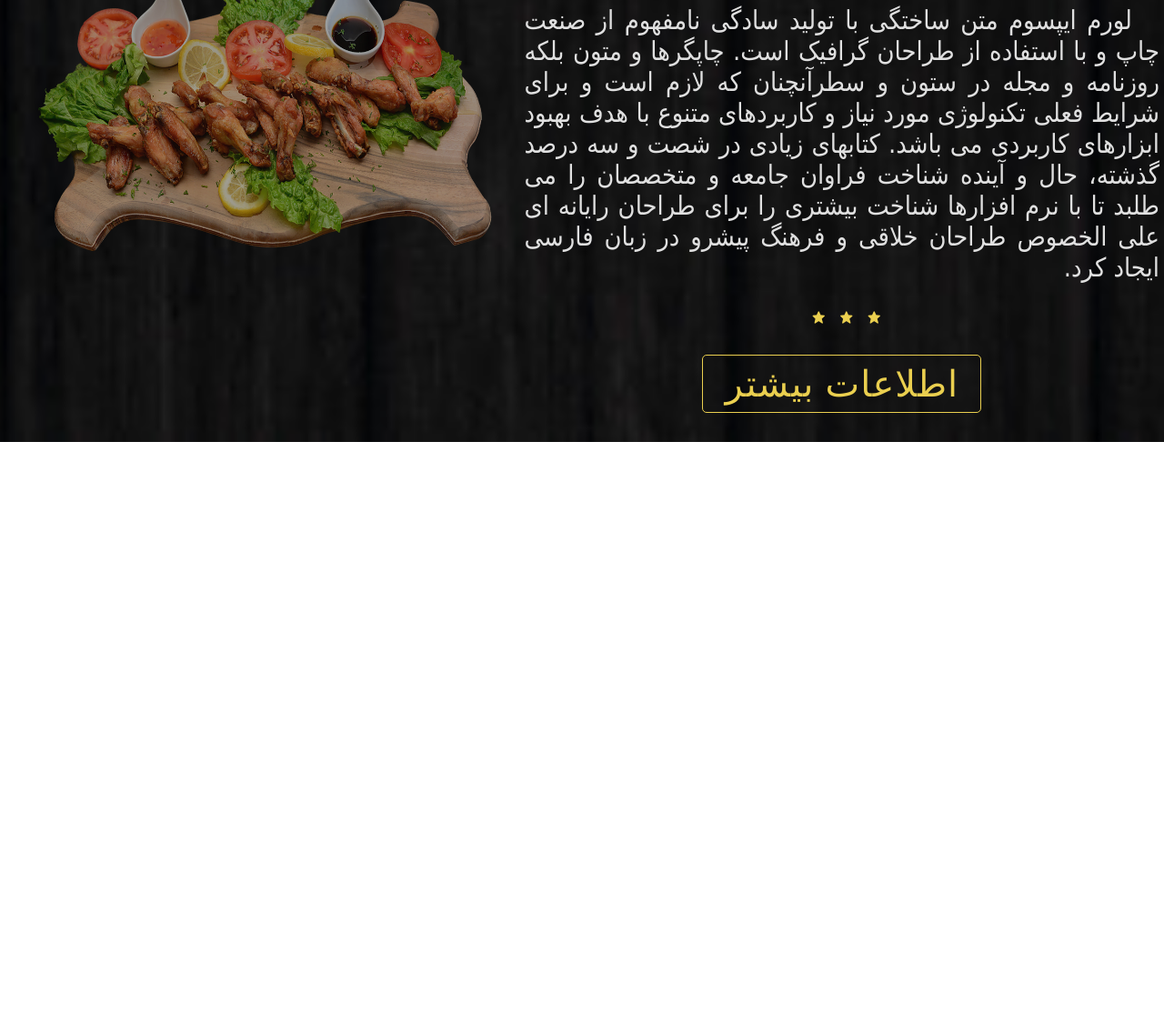
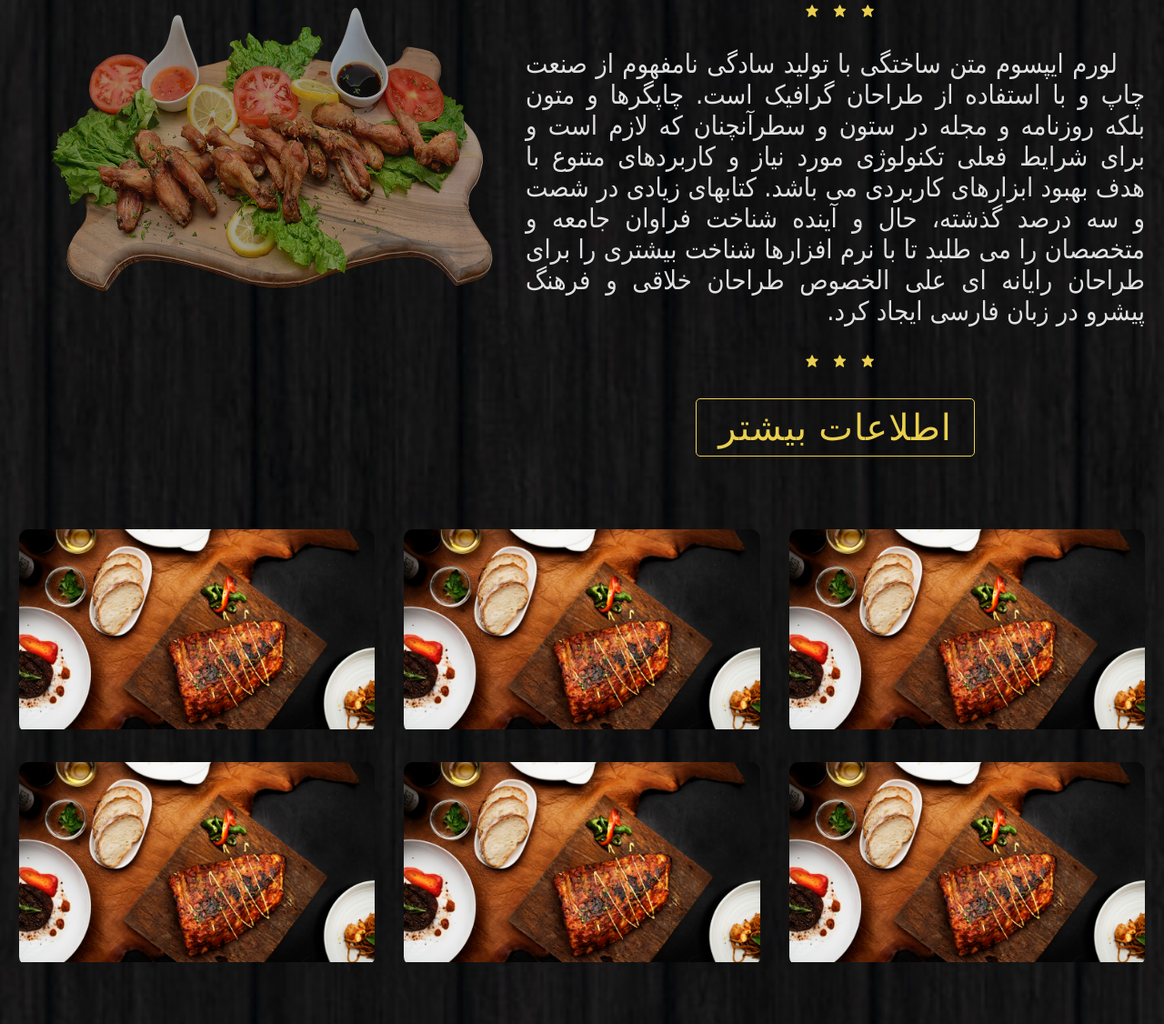
Before and after one commit to fatemehfarokhifar1993/first-sass, a website: page index.html in a window 1280 px wide. Shown: the part 928-2054 px from the top of the page at 91% size. Before the commit the page ends 1414 px from the top, so only its background shows below. Drawn offline with nearby package versions, Linux system fonts and the light colour scheme.

Commit message:
add foods

```diff
--- a/index.html
+++ b/index.html
@@ -57,5 +57,52 @@
         <img src="images/about-us.png" alt="درباره ما" />
       </div>
     </section>
+    <section class="gallery">
+      <div class="foods">
+        <div class="food">
+          <div class="food-overlay">
+            <p class="food-overlay-price">300,000 تومان</p>
+            <button type="button" class="food-overlay-btn">سفارش</button>
+          </div>
+          <img src="/images/food-1.jpeg" class="food-img" />
+        </div>
+
+        <div class="food">
+          <div class="food-overlay">
+            <p class="food-overlay-price">300,000 تومان</p>
+            <button type="button" class="food-overlay-btn">سفارش</button>
+          </div>
+          <img src="/images/food-1.jpeg" class="food-img" />
+        </div>
+        <div class="food">
+          <div class="food-overlay">
+            <p class="food-overlay-price">300,000 تومان</p>
+            <button type="button" class="food-overlay-btn">سفارش</button>
+          </div>
+          <img src="/images/food-1.jpeg" class="food-img" />
+        </div>
+        <div class="food">
+          <div class="food-overlay">
+            <p class="food-overlay-price">300,000 تومان</p>
+            <button type="button" class="food-overlay-btn">سفارش</button>
+          </div>
+          <img src="/images/food-1.jpeg" class="food-img" />
+        </div>
+        <div class="food">
+          <div class="food-overlay">
+            <p class="food-overlay-price">300,000 تومان</p>
+            <button type="button" class="food-overlay-btn">سفارش</button>
+          </div>
+          <img src="/images/food-1.jpeg" class="food-img" />
+        </div>
+        <div class="food">
+          <div class="food-overlay">
+            <p class="food-overlay-price">300,000 تومان</p>
+            <button type="button" class="food-overlay-btn">سفارش</button>
+          </div>
+          <img src="/images/food-1.jpeg" class="food-img" />
+        </div>
+      </div>
+    </section>
   </body>
 </html>
--- a/scss/_base.scss
+++ b/scss/_base.scss
@@ -1,6 +1,7 @@
 $color-dark: #262626;
 $color-primary: #eacf4f;
 $color-secondary: rgb(224, 224, 224);
+$color-white: #fff;
 @mixin flex {
   display: flex;
   flex-direction: column;
@@ -23,12 +24,14 @@ $color-secondary: rgb(224, 224, 224);
 body {
   background: url(../images/background.jpg) center no-repeat;
   background-size: cover;
-  width: 100%;
+  background-attachment: fixed;
   font-family: Tahoma, sans-serif;
   direction: rtl;
+  width: 100%;
 }
 section {
   width: 100%;
   max-width: 1270px;
-  margin: 2rem auto;
+  margin: 3rem auto;
+  padding: 1rem;
 }
--- a/scss/main.scss
+++ b/scss/main.scss
@@ -82,7 +82,6 @@
 
   &-image {
     width: 40%;
-
     img {
       width: 100%;
       opacity: 0.6;
@@ -128,3 +127,56 @@
     }
   }
 }
+
+.gallery {
+  .foods {
+    display: grid;
+    grid-template-columns: repeat(auto-fit, minmax(300px, 1fr));
+    grid-gap: 2rem;
+  }
+}
+.food {
+  border-radius: 10px;
+  position: relative;
+  overflow: hidden;
+
+  &:hover .food-overlay {
+    right: 0;
+  }
+
+  &-overlay {
+    @include flex;
+    width: 100%;
+    height: 100%;
+    flex-direction: column;
+    position: absolute;
+    top: 0;
+    right: -100%;
+    background-color: rgba($color-white, 0.8);
+    color: $color-primary;
+    z-index: 1;
+    transition: right 0.5s;
+    &-price {
+      font-size: 2rem;
+      margin-bottom: 30px;
+      @include textStyles;
+    }
+
+    &-btn {
+      padding: 0.5rem 1.5rem;
+      background-color: $color-primary;
+      color: $color-white;
+      font-size: 1rem;
+      border: 1px solid $color-primary;
+      border-radius: 30px;
+      outline: none;
+      cursor: pointer;
+    }
+  }
+
+  &-img {
+    max-width: 100%;
+    height: auto;
+    object-fit: cover;
+  }
+}
```
Also changed, not shown: css/main.css, images/food-1.jpeg (added).
